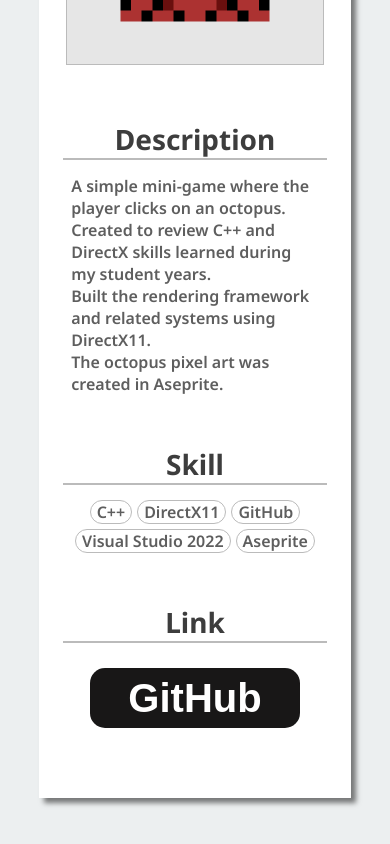
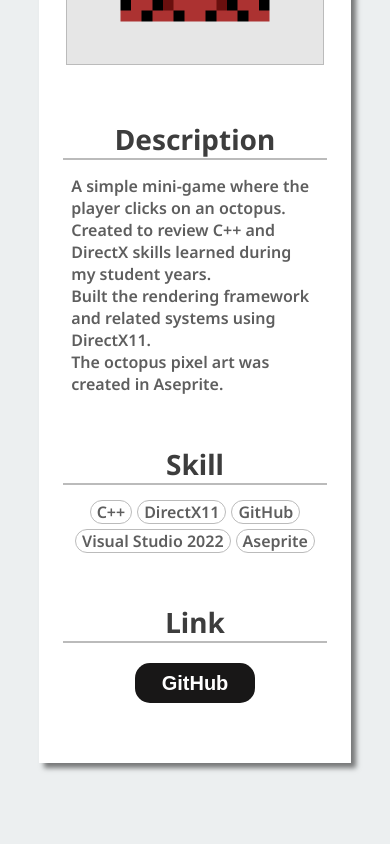
Before and after one commit to real-shinza/shinza-s-portfolio, a Next.js app: page /en/work/clicker-game in a window 390 px wide. Shown: the part 438-1282 px from the top of the page. Built offline with nearby package versions, Linux system fonts and the light colour scheme.

Commit message:
worksのレイアウトを微修正

```diff
--- a/src/app/[locale]/work/[id]/page.module.css
+++ b/src/app/[locale]/work/[id]/page.module.css
@@ -11,26 +11,23 @@
   white-space: pre-line;
 }
 
-@media (max-width: 768px) {
-  .description {
-    margin: auto 3%;
-  }
-}
-
 .skills {
   font-size: 20px;
   font-weight: 600;
   color: #5e5e5e;
 }
 
-.link_button {
-  display: inline-block;
+.buttons {
+  margin: 20px 50px;
+  display: flex;
+  flex-wrap: wrap;
+  gap: 10px;
+  justify-content: space-evenly;
 }
 
 .button {
   width: 210px;
   height: 60px;
-  margin: 10px 20px;
   padding: 0px;
   border: none;
   border-radius: 15px;
@@ -44,3 +41,19 @@
   cursor: pointer;
   transform: scale(1.1);
 }
+
+@media (max-width: 768px) {
+  .description {
+    margin: auto 3%;
+  }
+
+  .buttons {
+    margin: 20px 0px;
+  }
+
+  .button {
+    width: 120px;
+    height: 40px;
+    font-size: 20px;
+  }
+}
--- a/src/app/[locale]/work/[id]/page.tsx
+++ b/src/app/[locale]/work/[id]/page.tsx
@@ -31,8 +31,9 @@ export default ({ params }: { params: { id: string } }) => {
           <SkillTag skills={entry.skills} />
         </SubContent>
         <SubContent subtitle={work.subtitle.link} isHidden={!entry.links}>
+          <div className={styles.buttons}>
             {entry.links && entry.links.map((link, index) => (
-            <div className={styles.link_button} key={index}>
+              <div key={index}>
                 <Link className='external-link' href={link.link} target='_blank'>
                   <button className={styles.button} type='button' style={{ backgroundColor: link.color_code }}>
                     {link.name}
@@ -40,6 +41,7 @@ export default ({ params }: { params: { id: string } }) => {
                 </Link>
               </div>
             ))}
+          </div>
         </SubContent>
       </Card>
     </main>
--- a/src/components/work/work.module.css
+++ b/src/components/work/work.module.css
@@ -1,22 +1,17 @@
 .works {
   margin: 10px 30px;
-  display: flex;
-  justify-content: space-around;
-  flex-wrap: wrap;
+  display: grid;
+  grid-template-columns: repeat(auto-fill, 182px);
+  justify-content: space-evenly;
   gap: 40px;
 }
 
 .work {
-  flex: 0;
-}
-
-.scaleWrap {
-  display: block;
   border-bottom: 1px solid #bbbbbb;
   transition: transform 0.2s ease;
 }
 
-.scaleWrap:hover {
+.work:hover {
   transform: scale(1.05);
 }
 
@@ -47,7 +42,8 @@
 
 @media (max-width: 768px) {
   .works {
-    margin: 10px;
+    margin: 10px 20px;
+    grid-template-columns: repeat(auto-fill, 102px);
     gap: 20px;
   }
 
--- a/src/components/work/work.tsx
+++ b/src/components/work/work.tsx
@@ -6,11 +6,9 @@ import styles from './work.module.css';
 
 export const Work = (args: { entries: WorkEntry[] }) => {
   return (
-    <div className={styles.worksWrapper}>
     <div className={styles.works}>
       {args.entries.map((entry, index) => (
         <div className={styles.work} id={entry.id} key={index}>
-            <div className={styles.scaleWrap}>
           <Link className={styles.link} href={`/work/${entry.id}`}>
             <div className={styles.imageWrapper}>
               <Image
@@ -28,9 +26,7 @@ export const Work = (args: { entries: WorkEntry[] }) => {
             </div>
           </Link>
         </div>
-          </div>
       ))}
-      </div>
     </div>
   );
 };
--- a/src/data/work.ts
+++ b/src/data/work.ts
@@ -202,7 +202,7 @@ export const work: WorkDocument = {
         `),
         'zh-TW': dedent(`
           在技術資訊社群中發布技術文章。
-          由於是日本的服務，因此僅支援日文。
+          由於是日本的服務，僅支援日文。
         `),
         'ko': dedent(`
           기술 정보 커뮤니티에 기술 기사를 게시.
@@ -285,6 +285,7 @@ export const work: WorkDocument = {
       skills: [
         'C#',
         'Unity 2022',
+        'Localization Package',
         'GitHub',
         'Visual Studio 2022',
       ],
@@ -473,6 +474,7 @@ export const work: WorkDocument = {
       skills: [
         'C#',
         'Unity 6',
+        'Localization Package',
         'Odin Inspector and Serializer',
         'Easy Save 3',
         'xNode',
@@ -533,6 +535,7 @@ export const work: WorkDocument = {
       skills: [
         'C#',
         'Unity 6',
+        'Localization Package',
         'Odin Inspector and Serializer',
         'Easy Save 3',
         'xNode',
```
Lines whose indentation alone changed are shown as unchanged.
